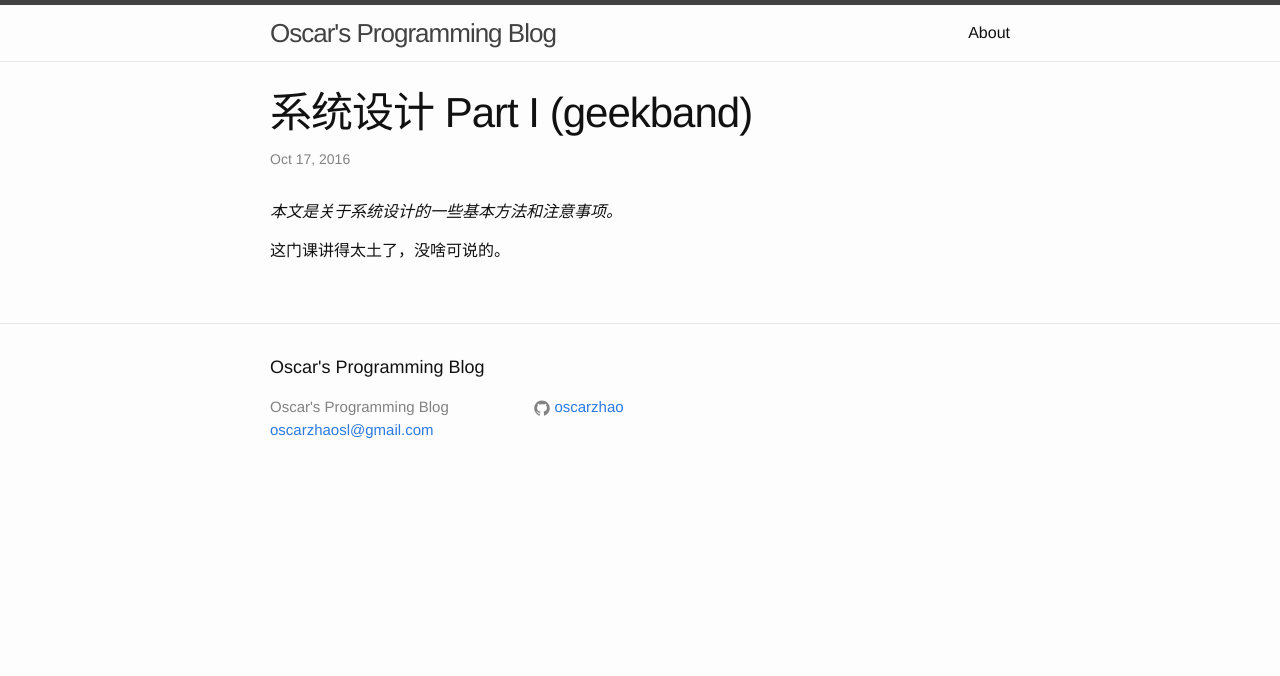
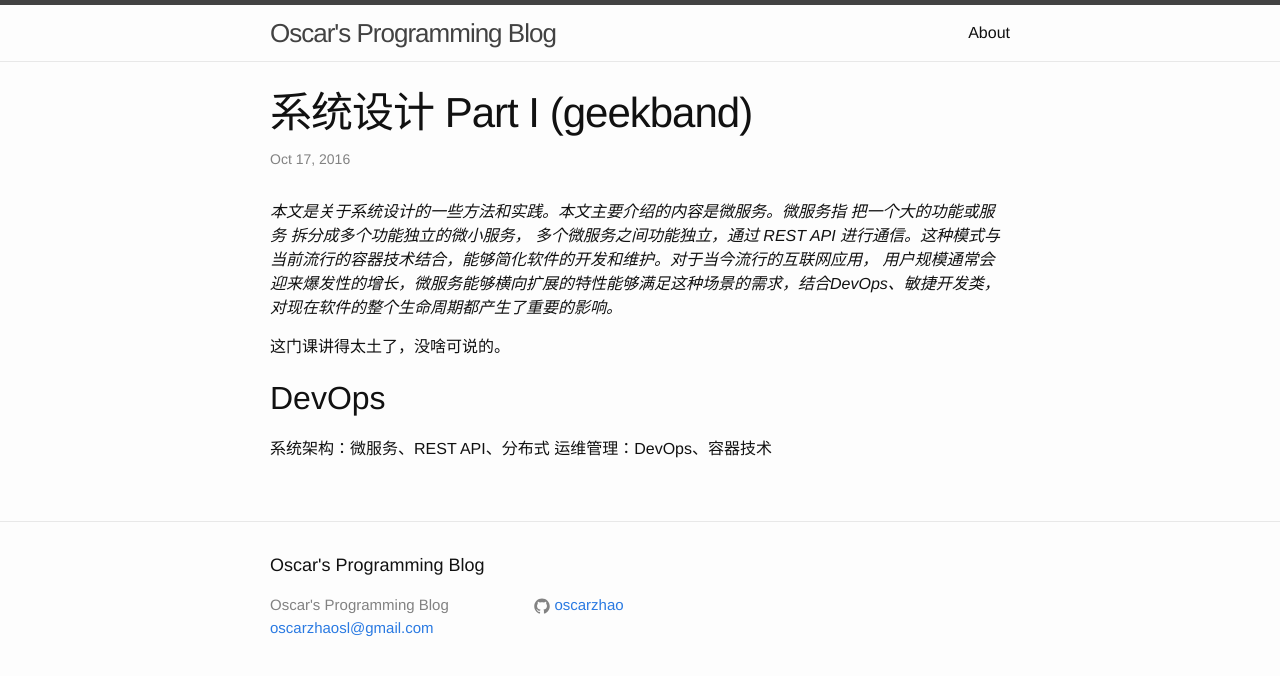
Before and after one commit to oscarzhao/oscarzhao.github.io, a Jekyll site: the page built from _posts/2016-10-17-system-design-01.markdown, in a window 1280 px wide. Shown: the top 676 px of the page. Built offline with Jekyll 4.4.1, drawn with Linux system fonts in a browser that asks for light colours.

Commit message:
add introduction

```diff
--- a/_posts/2016-10-17-system-design-01.markdown
+++ b/_posts/2016-10-17-system-design-01.markdown
@@ -5,6 +5,13 @@ date:   2016-10-17 11:59:00 +0800
 categories: System Design
 ---
 
-*本文是关于系统设计的一些基本方法和注意事项。*
+*本文是关于系统设计的一些方法和实践。本文主要介绍的内容是微服务。微服务指 把一个大的功能或服务 拆分成多个功能独立的微小服务，*
+*多个微服务之间功能独立，通过 REST API 进行通信。这种模式与当前流行的容器技术结合，能够简化软件的开发和维护。对于当今流行的互联网应用，*
+*用户规模通常会迎来爆发性的增长，微服务能够横向扩展的特性能够满足这种场景的需求，结合DevOps、敏捷开发类，对现在软件的整个生命周期都产生了重要的影响。*
 
 这门课讲得太土了，没啥可说的。
+
+## DevOps
+
+系统架构：微服务、REST API、分布式
+运维管理：DevOps、容器技术
```
